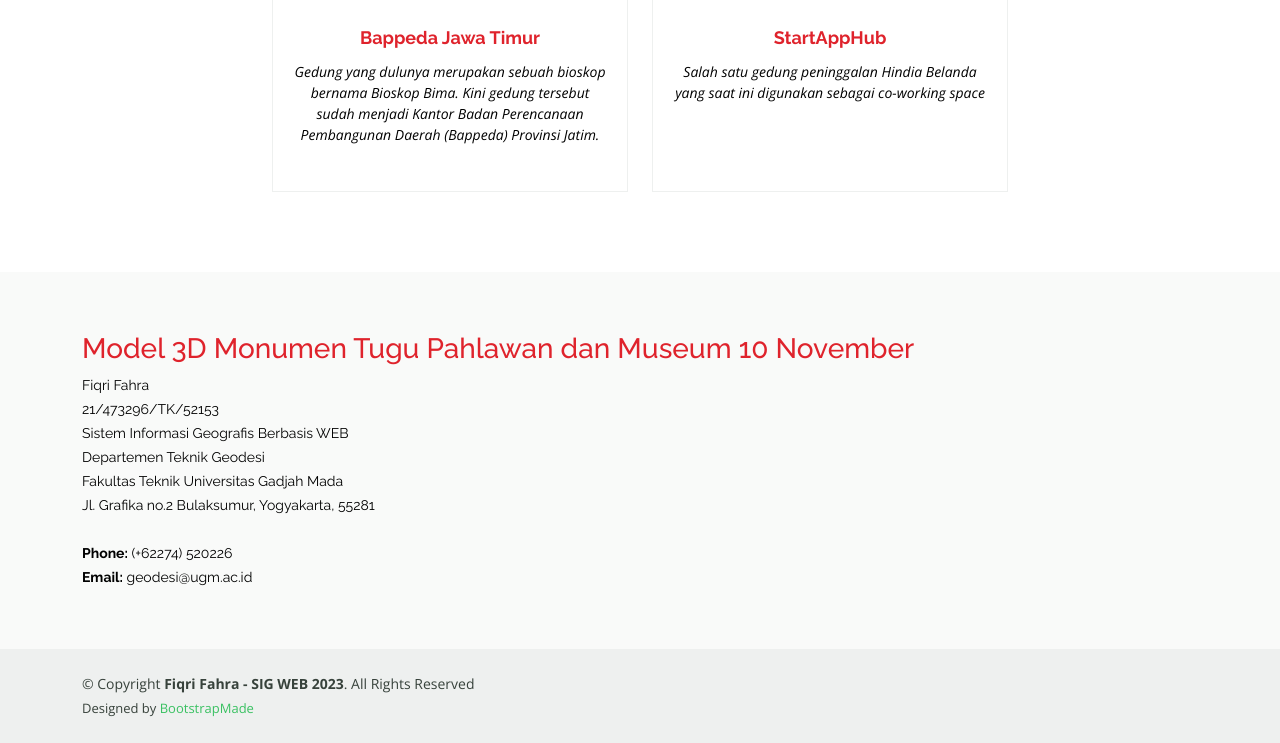
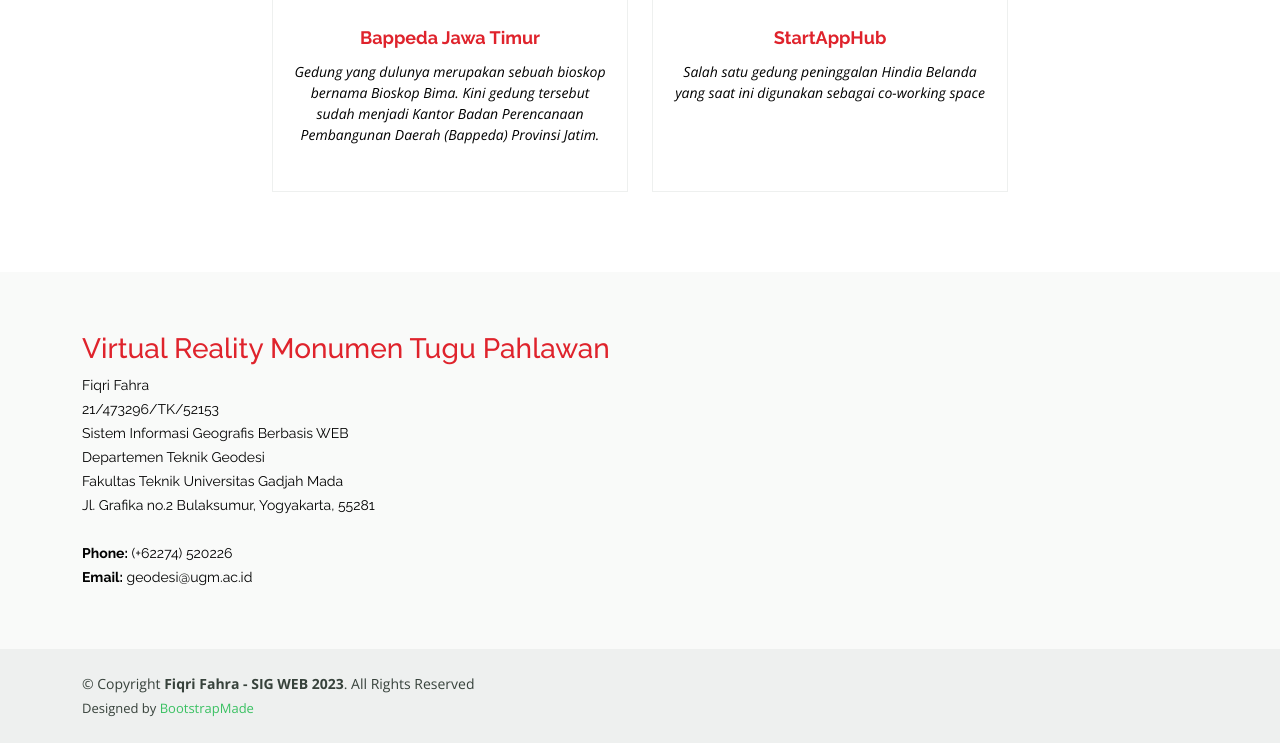
Before and after one commit to fiqrifahra/Model-3D-Monumen-Tugu-Pahlawan, a plain HTML site: page index.html in a window 1280 px wide. Shown: the part 4056-4799 px from the top of the page. Drawn offline with nearby package versions, Linux system fonts and the light colour scheme.

Commit message:
Update index.html

```diff
--- a/index.html
+++ b/index.html
@@ -308,7 +308,7 @@
         <div class="container">
           <div class="row">
             <div class="col-lg-15 col-md-15 footer-contact">
-              <h3 style="color: #df232c">Model 3D Monumen Tugu Pahlawan dan Museum 10 November</h3>
+              <h3 style="color: #df232c">Virtual Reality Monumen Tugu Pahlawan</h3>
               <p style="color: black">
                 Fiqri Fahra <br />
                 21/473296/TK/52153 <br />
```
